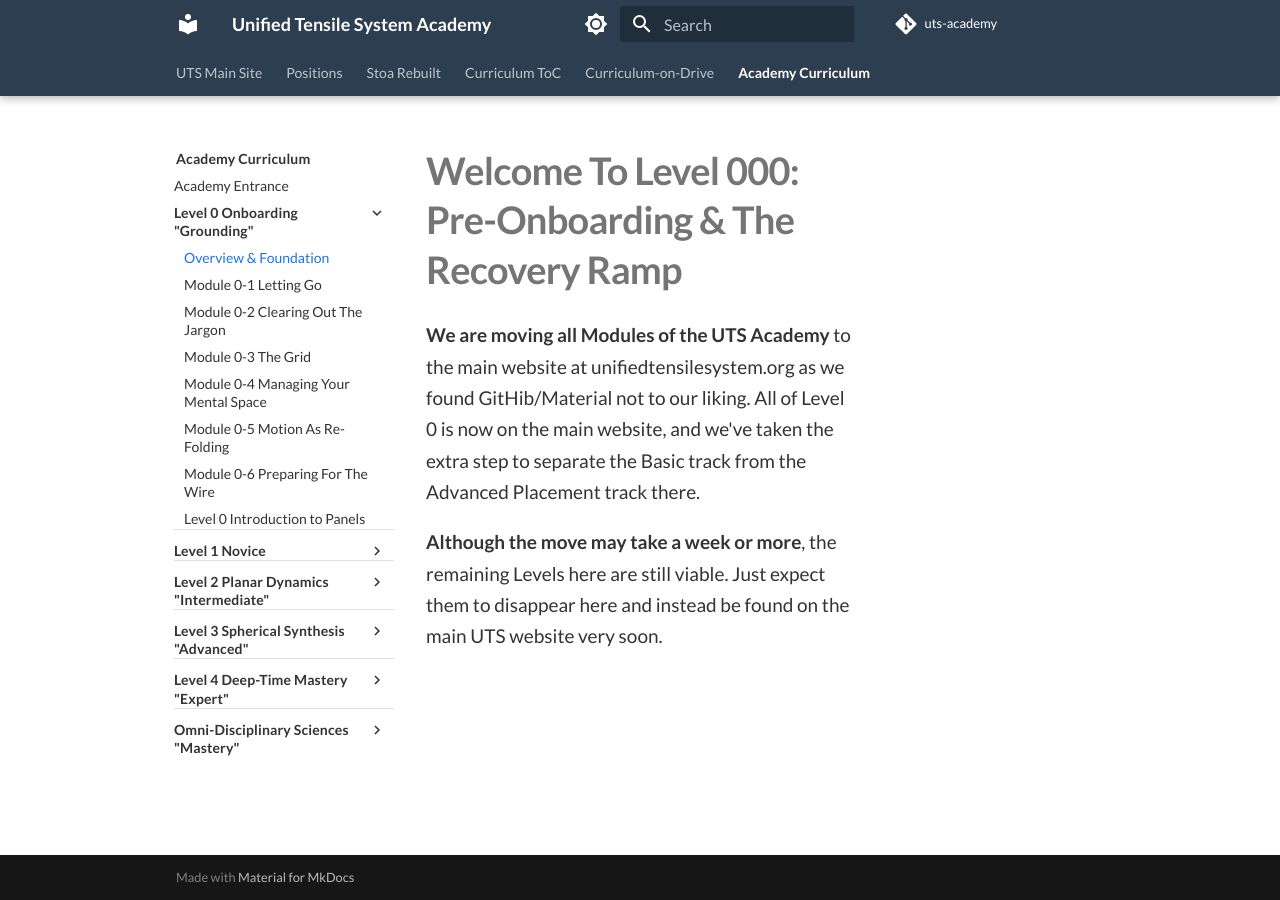
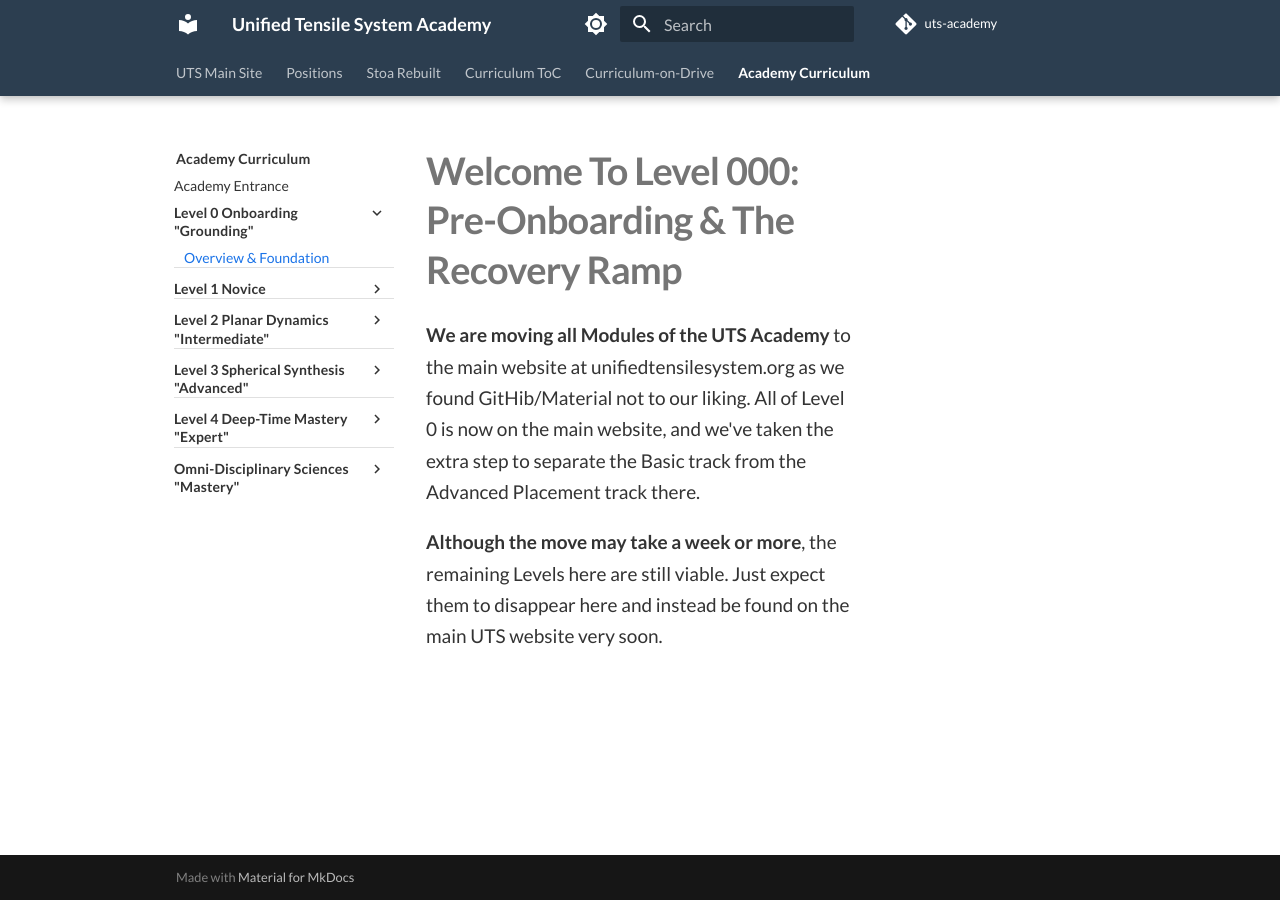
Before and after one commit to etsubmariner13/uts-academy, an MkDocs documentation site: the page built from docs/level-0/index.md, in a window 1280 px wide. Built offline with MkDocs 1.6.1 and Material for MkDocs 9.7.7, drawn with Linux system fonts in a browser that asks for light colours; comment, search, counter and statistics services are not loaded.

```diff
--- a/mkdocs.yml
+++ b/mkdocs.yml
@@ -67,13 +67,6 @@
 
       - "<b>Level 0 Onboarding \"Grounding\"</b>":
           - "Overview & Foundation": level-0/index.md
-          - "Module 0-1 Letting Go": level-0/module-0-1.md
-          - "Module 0-2 Clearing Out The Jargon": level-0/module-0-2.md
-          - "Module 0-3 The Grid": level-0/module-0-3.md
-          - "Module 0-4 Managing Your Mental Space": level-0/module-0-4.md
-          - "Module 0-5 Motion As Re-Folding": level-0/module-0-5.md
-          - "Module 0-6 Preparing For The Wire": level-0/module-0-6.md
-          - "Level 0 Introduction to Panels": level-0/panel-0.md
 
       - "<b>Level 1 Novice</b>":
           - "Overview & Clearing the Canvas": level-1/index.md
```
